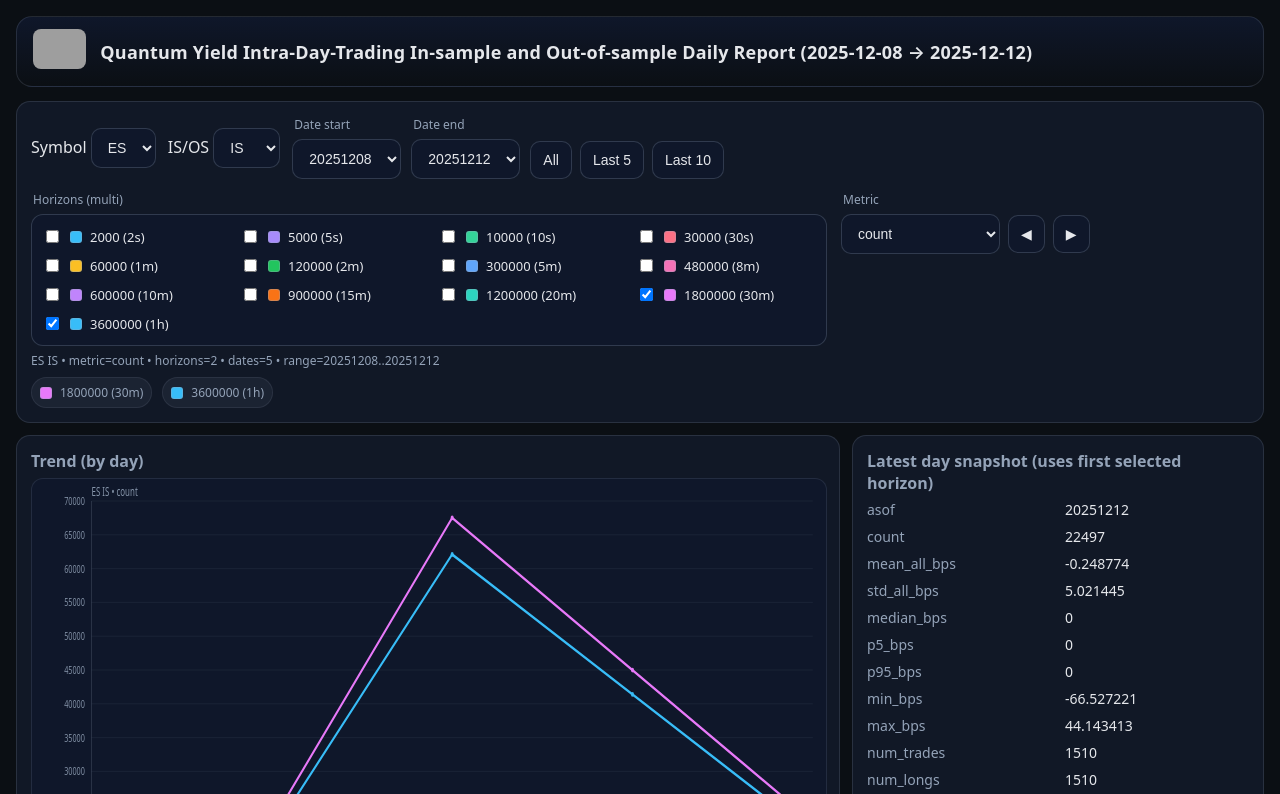
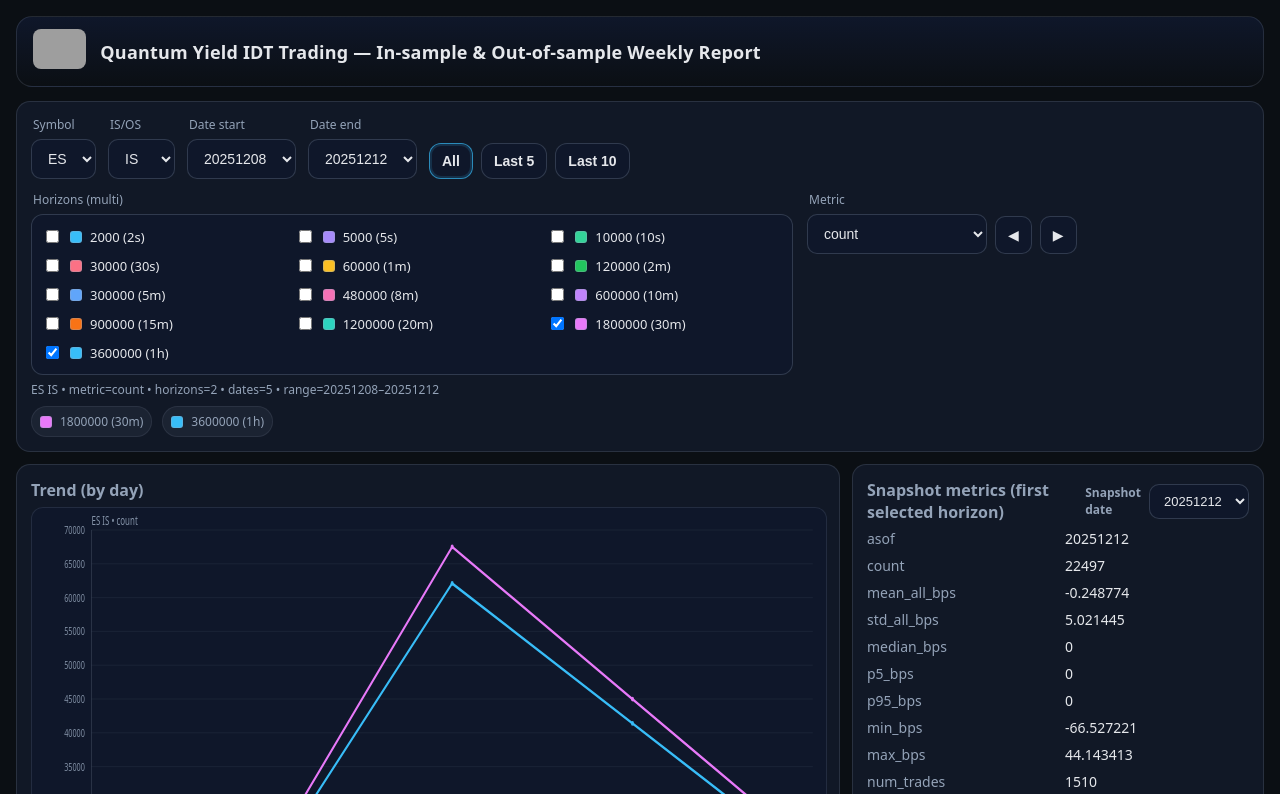
Before and after one commit to securitizer2021/QY-micro-testing, a plain HTML site: page index.html in a window 1280 px wide. Both pictures are taken after a click on the button "All". Shown: the top 794 px of the page. Drawn offline with Linux system fonts and the light colour scheme; grey boxes are pictures that could not be loaded.

Commit message:
Update index.html
minor formatting revision

```diff
--- a/index.html
+++ b/index.html
@@ -3,7 +3,8 @@
 <head>
 <meta charset="utf-8"/>
 <meta name="viewport" content="width=device-width,initial-scale=1"/>
-<title>PnL Trend Report</title>
+
+<title>Quantum Yield IDT Trading In-sample and Out-of-sample Weekly Report</title>
 
 <style>
 :root{
@@ -21,11 +22,11 @@ body{
 }
 .wrap{max-width:1480px;margin:0 auto;padding:16px}
 
-/* ===== Header (NEW) ===== */
+/* ===== Header ===== */
 .hdr{
   display:flex;
   align-items:center;
-  justify-content:space-between;
+  justify-content:flex-start;
   gap:16px;
   padding:12px 16px;
   margin-bottom:14px;
@@ -50,39 +51,8 @@ body{
   color:var(--text);
   letter-spacing:.2px;
 }
-/* connection status pill (kept for compatibility, but not shown since Offline removed) */
-.status-pill{
-  display:flex;
-  align-items:center;
-  gap:8px;
-  padding:6px 12px;
-  border-radius:999px;
-  font-size:13px;
-  font-weight:600;
-  border:1px solid rgba(148,163,184,.25);
-  background:#0f172a;
-  color:var(--muted);
-}
-.status-pill .dot{
-  width:8px;
-  height:8px;
-  border-radius:50%;
-  background:#64748b;
-}
-.status-pill.live{
-  color:#22c55e;
-  border-color:rgba(34,197,94,.5);
-}
-.status-pill.live .dot{
-  background:#22c55e;
-  box-shadow:0 0 6px rgba(34,197,94,.8);
-}
-.status-pill.stop{
-  color:#f87171;
-  border-color:rgba(248,113,113,.45);
-}
-.status-pill.stop .dot{ background:#f87171; }
 
+/* ===== Panels / Controls ===== */
 .panel{
   background:var(--panel);
   border:1px solid rgba(148,163,184,.18);
@@ -90,7 +60,24 @@ body{
   padding:14px;
   margin-bottom:12px;
 }
-.row{display:flex;gap:12px;flex-wrap:wrap;align-items:center}
+.row{
+  display:flex;
+  gap:12px;
+  flex-wrap:wrap;
+  align-items:flex-end; /* ✅ baseline-align all controls */
+}
+
+/* make label blocks behave consistently */
+.ctrl{
+  display:flex;
+  flex-direction:column;
+  gap:6px;
+}
+.ctrl label{
+  font-size:12px;
+  color:var(--muted);
+  margin-left:2px;
+}
 select,button{
   background:#0f172a;
   color:var(--text);
@@ -125,7 +112,7 @@ svg{
   flex-wrap:wrap;
 }
 
-/* wider horizon selector + no scrolling + multi-column wrap */
+/* ✅ horizons: 3 columns */
 .hzList{
   background:#0f172a;
   border:1px solid rgba(148,163,184,.25);
@@ -135,13 +122,20 @@ svg{
   max-height:none;
   overflow:visible;
 
-  min-width:560px;
+  min-width:740px;
 
   display:grid;
-  grid-template-columns:repeat(4, minmax(180px, 1fr));
+  grid-template-columns:repeat(3, minmax(210px, 1fr));
   column-gap:18px;
   row-gap:6px;
 }
+@media (max-width: 1100px){
+  .hzList{
+    grid-template-columns:repeat(2, minmax(220px, 1fr));
+    min-width:560px;
+  }
+}
+
 .hzItem{
   display:flex;
   align-items:center;
@@ -188,12 +182,20 @@ svg{
 }
 .muted{color:var(--muted)}
 
-/* ===== Date range box (NEW) ===== */
-.dateBox{
+/* quick range buttons */
+.btnRow{
   display:flex;
-  gap:10px;
+  gap:8px;
   align-items:flex-end;
-  flex-wrap:wrap;
+}
+.btnPill{
+  padding:9px 12px;
+  border-radius:12px;
+  font-weight:600;
+}
+.btnPill.active{
+  border-color:rgba(56,189,248,.7);
+  box-shadow:0 0 0 2px rgba(56,189,248,.15) inset;
 }
 </style>
 </head>
@@ -201,49 +203,56 @@ svg{
 <body>
 <div class="wrap">
 
-  <!-- ===== Header (NEW) ===== -->
+  <!-- ===== Header ===== -->
   <div class="hdr">
     <div class="brand">
       <a href="https://quantumyield.ai" target="_blank" rel="noopener">
         <img src="https://quantumyield.ai/logo.jpg" alt="Quantum Yield Logo">
       </a>
-      <h1 id="pageTitle">Quantum Yield Intra-Day-Trading Daily In and out Sample Testing</h1>
+      <h1 id="pageTitle">Quantum Yield IDT Trading — In-sample & Out-of-sample Weekly Report</h1>
     </div>
-    <!-- Offline button removed -->
   </div>
 
+  <!-- ===== Controls ===== -->
   <div class="panel">
     <div class="row">
-      <label>Symbol <select id="sym"></select></label>
-      <label>IS/OS <select id="tag"><option>IS</option><option>OS</option></select></label>
 
-      <!-- ===== Date Range (NEW) ===== -->
-      <div class="dateBox">
-        <div>
-          <div class="muted" style="font-size:12px;margin:0 0 6px 2px;">Date start</div>
-          <select id="dateStart"></select>
-        </div>
-        <div>
-          <div class="muted" style="font-size:12px;margin:0 0 6px 2px;">Date end</div>
-          <select id="dateEnd"></select>
-        </div>
-        <div style="display:flex; gap:8px; align-items:center; margin-top:18px;">
-          <button id="dateAll" type="button">All</button>
-          <button id="date5" type="button">Last 5</button>
-          <button id="date10" type="button">Last 10</button>
-        </div>
+      <div class="ctrl">
+        <label>Symbol</label>
+        <select id="sym"></select>
       </div>
 
-      <div class="hzBox">
+      <div class="ctrl">
+        <label>IS/OS</label>
+        <select id="tag"><option>IS</option><option>OS</option></select>
+      </div>
+
+      <div class="ctrl">
+        <label>Date start</label>
+        <select id="dateStart"></select>
+      </div>
+
+      <div class="ctrl">
+        <label>Date end</label>
+        <select id="dateEnd"></select>
+      </div>
+
+      <div class="btnRow">
+        <button id="btnAll" class="btnPill">All</button>
+        <button id="btnLast5" class="btnPill">Last 5</button>
+        <button id="btnLast10" class="btnPill">Last 10</button>
+      </div>
+
+      <div class="hzBox" style="width:100%;">
         <div>
           <div class="muted" style="font-size:12px;margin:0 0 6px 2px;">Horizons (multi)</div>
           <div id="hzList" class="hzList"></div>
         </div>
 
-        <div>
+        <div style="min-width:320px;">
           <label class="muted" style="font-size:12px;display:block;margin:0 0 6px 2px;">Metric</label>
           <div class="row" style="gap:8px;">
-            <select id="metric"></select>
+            <select id="metric" style="min-width:180px;"></select>
             <button id="prev">◀</button>
             <button id="next">▶</button>
           </div>
@@ -270,8 +279,12 @@ svg{
     </div>
 
     <div class="panel">
-      <div style="color:var(--muted);font-weight:600;margin-bottom:6px">
-        Latest day snapshot (uses first selected horizon)
+      <div style="color:var(--muted);font-weight:600;margin-bottom:6px;display:flex;justify-content:space-between;align-items:center;gap:10px;">
+        <span>Snapshot metrics (first selected horizon)</span>
+        <span style="display:flex;align-items:center;gap:8px;">
+          <span class="muted" style="font-size:12px;">Snapshot date</span>
+          <select id="snapDate" style="padding:8px 10px;font-size:13px;"></select>
+        </span>
       </div>
       <div class="kv" id="kpi"></div>
     </div>
@@ -292,26 +305,10 @@ const COLORS = [
 
 // authoritative metric order (same as CSV)
 const CSV_METRIC_ORDER = [
-  "count",
-  "mean_all_bps",
-  "std_all_bps",
-  "median_bps",
-  "p5_bps",
-  "p95_bps",
-  "min_bps",
-  "max_bps",
-  "num_trades",
-  "num_longs",
-  "num_shorts",
-  "mean_trades_bps",
-  "mean_long_bps",
-  "mean_short_bps",
-  "win_rate",
-  "long_win_rate",
-  "short_win_rate",
-  "sharpe",
-  "sortino",
-  "kelly"
+  "count","mean_all_bps","std_all_bps","median_bps","p5_bps","p95_bps",
+  "min_bps","max_bps","num_trades","num_longs","num_shorts",
+  "mean_trades_bps","mean_long_bps","mean_short_bps",
+  "win_rate","long_win_rate","short_win_rate","sharpe","sortino","kelly"
 ];
 
 function uniq(a){ return [...new Set(a)]; }
@@ -326,6 +323,14 @@ function fmt(x){
 }
 function status(s){ $("status").textContent=s; }
 
+function horizonLabel(ms){
+  const s = ms/1000;
+  if(s < 60) return `${Math.round(s)}s`;
+  const m = s/60;
+  if(m < 60) return `${Math.round(m)}m`;
+  return `${Math.round(m/60)}h`;
+}
+
 function selection(){
   const sym = $("sym").value;
   const tag = $("tag").value;
@@ -334,133 +339,28 @@ function selection(){
   const hz = [...document.querySelectorAll('input[name="hzcb"]:checked')].map(el => Number(el.value));
   hz.sort((a,b)=>a-b);
 
-  return { sym, tag, metric, horizons: hz };
+  const ds = $("dateStart").value;
+  const de = $("dateEnd").value;
+
+  return { sym, tag, metric, horizons: hz, dateStart: ds, dateEnd: de };
 }
 
-function horizonLabel(ms){
-  const s = ms/1000;
-  if(s < 60) return `${Math.round(s)}s`;
-  const m = s/60;
-  if(m < 60) return `${Math.round(m)}m`;
-  return `${Math.round(m/60)}h`;
+/* ---------- dates helpers (per sym/tag) ---------- */
+function allDatesFor(sym, tag){
+  return uniq(DATA.filter(d => d.symbol===sym && d.tag===tag).map(d => d.asof)).sort();
 }
-
-/* ===== Date Range helpers (NEW) ===== */
-let DATE_RANGE = { start: null, end: null };
-
-function getSelectedDateRange(){
-  const ds = $("dateStart");
-  const de = $("dateEnd");
-  const s = ds ? ds.value : null;
-  const e = de ? de.value : null;
-  if(!s || !e) return { start: s, end: e };
-  return (s <= e) ? { start: s, end: e } : { start: e, end: s };
+function clampEndGteStart(){
+  const ds = $("dateStart").value;
+  const de = $("dateEnd").value;
+  if(de < ds){
+    $("dateEnd").value = ds; // ✅ enforce end >= start
+  }
 }
-function inRange(d, start, end){
-  if(start && d < start) return false;
-  if(end && d > end) return false;
-  return true;
-}
-function fmtYYYYMMDD(s){
-  if(!s || String(s).length !== 8) return String(s || "");
-  return `${s.slice(0,4)}-${s.slice(4,6)}-${s.slice(6,8)}`;
-}
-function updateTitleForRange(start, end){
-  const base = "Quantum Yield Intra-Day-Trading In-sample and Out-of-sample Daily Report";
-  if(!start || !end){
-    document.title = base;
-    const h = $("pageTitle");
-    if(h) h.textContent = base;
-    return;
-  }
-  const full = `${base} (${fmtYYYYMMDD(start)} → ${fmtYYYYMMDD(end)})`;
-  document.title = full;
-  const h = $("pageTitle");
-  if(h) h.textContent = full;
-}
-
-/* ===== Enforce end >= start (NEW) ===== */
-function enforceDateConstraint(){
-  const ds = $("dateStart");
-  const de = $("dateEnd");
-  if(!ds || !de) return;
-
-  // snap end forward if needed
-  if(de.value < ds.value){
-    de.value = ds.value;
-  }
-
-  // disable invalid end options
-  [...de.options].forEach(opt => {
-    opt.disabled = (opt.value < ds.value);
-  });
-}
-
-function refreshDateRangeSelectors(rows){
-  const dates = uniq(rows.map(r => String(r.asof))).sort();
-  const ds = $("dateStart"), de = $("dateEnd");
-  if(!ds || !de) return;
-
-  ds.innerHTML = dates.map(d => `<option value="${d}">${d}</option>`).join("");
-  de.innerHTML = dates.map(d => `<option value="${d}">${d}</option>`).join("");
-
-  // keep prior selection if possible
-  const prev = DATE_RANGE;
-  const start = (prev.start && dates.includes(prev.start)) ? prev.start : (dates[0] || "");
-  const end   = (prev.end   && dates.includes(prev.end))   ? prev.end   : (dates[dates.length-1] || "");
-
-  ds.value = start;
-  de.value = end;
-
-  // enforce end >= start
-  enforceDateConstraint();
-
-  DATE_RANGE = getSelectedDateRange();
-  updateTitleForRange(DATE_RANGE.start, DATE_RANGE.end);
-
-  ds.onchange = () => {
-    enforceDateConstraint();
-    DATE_RANGE = getSelectedDateRange();
-    updateTitleForRange(DATE_RANGE.start, DATE_RANGE.end);
-    render();
-  };
-  de.onchange = () => {
-    enforceDateConstraint();
-    DATE_RANGE = getSelectedDateRange();
-    updateTitleForRange(DATE_RANGE.start, DATE_RANGE.end);
-    render();
-  };
-
-  const btnAll = $("dateAll"), btn5 = $("date5"), btn10 = $("date10");
-  if(btnAll) btnAll.onclick = () => {
-    if(!dates.length) return;
-    ds.value = dates[0];
-    de.value = dates[dates.length-1];
-    enforceDateConstraint();
-    DATE_RANGE = getSelectedDateRange();
-    updateTitleForRange(DATE_RANGE.start, DATE_RANGE.end);
-    render();
-  };
-  if(btn5) btn5.onclick = () => {
-    if(!dates.length) return;
-    const n = Math.min(5, dates.length);
-    ds.value = dates[dates.length-n];
-    de.value = dates[dates.length-1];
-    enforceDateConstraint();
-    DATE_RANGE = getSelectedDateRange();
-    updateTitleForRange(DATE_RANGE.start, DATE_RANGE.end);
-    render();
-  };
-  if(btn10) btn10.onclick = () => {
-    if(!dates.length) return;
-    const n = Math.min(10, dates.length);
-    ds.value = dates[dates.length-n];
-    de.value = dates[dates.length-1];
-    enforceDateConstraint();
-    DATE_RANGE = getSelectedDateRange();
-    updateTitleForRange(DATE_RANGE.start, DATE_RANGE.end);
-    render();
-  };
+function filteredDates(sym, tag){
+  const ds = $("dateStart").value;
+  const de = $("dateEnd").value;
+  const all = allDatesFor(sym, tag);
+  return all.filter(d => d >= ds && d <= de);
 }
 
 /* ---------- selectors ---------- */
@@ -468,16 +368,37 @@ function buildSelectors(){
   const syms = uniq(DATA.map(d=>d.symbol)).sort();
   $("sym").innerHTML = syms.map(s=>`<option>${s}</option>`).join("");
   $("sym").value = syms.includes("ES") ? "ES" : syms[0];
+
+  refreshAllForSymTag(true);
+}
+
+function refreshAllForSymTag(resetQuickButtons){
+  const sym = $("sym").value;
+  const tag = $("tag").value;
+
+  // dates
+  const dates = allDatesFor(sym, tag);
+  $("dateStart").innerHTML = dates.map(d=>`<option value="${d}">${d}</option>`).join("");
+  $("dateEnd").innerHTML   = dates.map(d=>`<option value="${d}">${d}</option>`).join("");
+
+  // default: full range
+  if(dates.length){
+    $("dateStart").value = dates[0];
+    $("dateEnd").value = dates[dates.length-1];
+  }
+
+  if(resetQuickButtons){
+    setQuickActive("all");
+  }
+
   refreshHZMetric();
 }
 
+/* ---------- horizons + metrics ---------- */
 function refreshHZMetric(){
   const sym = $("sym").value;
   const tag = $("tag").value;
   const rows = DATA.filter(d=>d.symbol===sym && d.tag===tag);
-
-  // (NEW) refresh date range options for current selection
-  refreshDateRangeSelectors(rows);
 
   // horizons
   const hzs = uniq(rows.map(d=>d.horizon_ms)).sort((a,b)=>a-b);
@@ -516,6 +437,30 @@ function refreshHZMetric(){
   $("metric").innerHTML = METRICS.map(m=>`<option>${m}</option>`).join("");
   $("metric").value = METRICS[0] || "";
 
+  // snapDate list depends on date range; initialize in render()
+  render();
+}
+
+/* ---------- quick buttons ---------- */
+function setQuickActive(which){
+  ["btnAll","btnLast5","btnLast10"].forEach(id=>$(id).classList.remove("active"));
+  if(which==="all") $("btnAll").classList.add("active");
+  if(which==="last5") $("btnLast5").classList.add("active");
+  if(which==="last10") $("btnLast10").classList.add("active");
+}
+
+function applyRangeLastN(n){
+  const sym = $("sym").value;
+  const tag = $("tag").value;
+  const dates = allDatesFor(sym, tag);
+  if(!dates.length) return;
+
+  const start = dates[Math.max(0, dates.length - n)];
+  const end = dates[dates.length - 1];
+
+  $("dateStart").value = start;
+  $("dateEnd").value = end;
+  clampEndGteStart();
   render();
 }
 
@@ -568,6 +513,19 @@ function niceTicks(min, max, n=6){
   return { min: niceMin, max: niceMax, ticks };
 }
 
+/* ---------- snapshot date list ---------- */
+function refreshSnapDateList(datesInRange){
+  const prev = $("snapDate").value;
+  $("snapDate").innerHTML = datesInRange.map(d=>`<option value="${d}">${d}</option>`).join("");
+
+  // keep previous if still valid, else default to latest
+  if(prev && datesInRange.includes(prev)){
+    $("snapDate").value = prev;
+  } else if(datesInRange.length){
+    $("snapDate").value = datesInRange[datesInRange.length-1];
+  }
+}
+
 /* ---------- render ---------- */
 function render(){
   const {sym, tag, metric, horizons} = selection();
@@ -590,34 +548,38 @@ function render(){
     return;
   }
 
+  // ✅ enforce end >= start
+  clampEndGteStart();
+
   renderLegend(horizons);
 
-  // X-axis dates for symbol/tag, filtered by selected date range (NEW)
-  const rng = getSelectedDateRange();
-  const dates = uniq(
-    DATA.filter(d => d.symbol===sym && d.tag===tag).map(d => String(d.asof))
-  ).sort().filter(d => inRange(d, rng.start, rng.end));
+  // dates filtered by range
+  const dates = filteredDates(sym, tag);
 
   if(!dates.length){
-    status("No dates found for selection (check date range).");
+    status("No dates in selected range.");
     svg.innerHTML = "";
     $("kpi").innerHTML = "";
+    $("snapDate").innerHTML = "";
     return;
   }
 
+  // update snapshot date dropdown based on range
+  refreshSnapDateList(dates);
+
   const dateIndex = new Map(dates.map((d,i)=>[d,i]));
 
-  // Per-horizon finite points within range
+  // Per-horizon finite points (only within range)
   const seriesMap = new Map();
   horizons.forEach(hz => {
     const rows = DATA
-      .filter(d => d.symbol===sym && d.tag===tag && d.horizon_ms===hz)
-      .sort((a,b)=>String(a.asof).localeCompare(String(b.asof)));
+      .filter(d => d.symbol===sym && d.tag===tag && d.horizon_ms===hz && d.asof >= dates[0] && d.asof <= dates[dates.length-1])
+      .sort((a,b)=>a.asof.localeCompare(b.asof));
     const pts = rows.map(r => ({
-      asof: String(r.asof),
+      asof: r.asof,
       y: Number(r[metric]),
       raw: r
-    })).filter(p => Number.isFinite(p.y) && inRange(p.asof, rng.start, rng.end));
+    })).filter(p => Number.isFinite(p.y));
     seriesMap.set(hz, pts);
   });
 
@@ -638,10 +600,7 @@ function render(){
   const yTicks = ticksObj.ticks;
 
   const W=1200, H=470;
-
-  // bottom margin ensures x labels stay inside the frame
   const m={l:90,r:20,t:22,b:110};
-
   const pw=W-m.l-m.r, ph=H-m.t-m.b;
 
   const X = (date) => {
@@ -659,7 +618,7 @@ function render(){
     `;
   }).join("");
 
-  // x labels anchored to axis baseline (inside margin), edge-anchored + clamped
+  // x labels: edge-anchored + clamped inside frame
   const xLabelY = (H - m.b) + 28;
   const xPad = 6;
   const xMin = m.l + xPad;
@@ -667,7 +626,6 @@ function render(){
 
   const xLabels = dates.map((d, i) => {
     let x = X(d);
-
     if (x < xMin) x = xMin;
     if (x > xMax) x = xMax;
 
@@ -681,7 +639,7 @@ function render(){
              fill="rgba(148,163,184,.95)">${d}</text>`;
   }).join("");
 
-  // colors stable by horizon order
+  // colors stable by horizon order (global for sym/tag)
   const rowsForColorIndex = DATA.filter(d=>d.symbol===sym && d.tag===tag);
   const allHzSorted = uniq(rowsForColorIndex.map(d=>d.horizon_ms)).sort((a,b)=>a-b);
 
@@ -720,7 +678,6 @@ function render(){
     });
   });
 
-  // axes (x-axis baseline at H - m.b)
   svg.innerHTML = `
     <rect x="0" y="0" width="${W}" height="${H}" fill="transparent"></rect>
     ${gridLines}
@@ -735,23 +692,29 @@ function render(){
     ${points}
   `;
 
-  status(`${sym} ${tag} • metric=${metric} • horizons=${horizons.length} • dates=${dates.length} • range=${rng.start||"—"}..${rng.end||"—"}`);
+  status(`${sym} ${tag} • metric=${metric} • horizons=${horizons.length} • dates=${dates.length} • range=${dates[0]}–${dates[dates.length-1]}`);
 
-  // snapshot keys in exact CSV order (asof + METRICS)
+  /* ===== KPI snapshot for selected snapDate + first selected horizon ===== */
   const firstHz = horizons[0];
-  const snapRows = DATA
-    .filter(d => d.symbol===sym && d.tag===tag && d.horizon_ms===firstHz && inRange(String(d.asof), rng.start, rng.end))
-    .sort((a,b)=>String(a.asof).localeCompare(String(b.asof)));
-  const last = snapRows[snapRows.length-1] || null;
+  const snapDate = $("snapDate").value;
 
-  if(last){
+  // metrics list based on sym/tag availability (unchanged)
+  const rowsAll = DATA.filter(d=>d.symbol===sym && d.tag===tag);
+  const rowsThisHz = rowsAll.filter(d=>d.horizon_ms===firstHz);
+
+  // ensure METRICS uses CSV order and only existing numeric
+  METRICS = CSV_METRIC_ORDER.filter(k => rowsAll.some(r => Number.isFinite(Number(r[k]))));
+
+  const row = rowsThisHz.find(d => d.asof === snapDate) || null;
+
+  if(row){
     const SNAPSHOT_KEYS = ["asof"].concat(METRICS);
     $("kpi").innerHTML = SNAPSHOT_KEYS
-      .filter(k=>k in last)
-      .map(k=>`<div>${k}</div><div>${fmt(last[k])}</div>`)
+      .filter(k=>k in row)
+      .map(k=>`<div>${k}</div><div>${fmt(row[k])}</div>`)
       .join("");
   } else {
-    $("kpi").innerHTML = `<div class="muted">No snapshot rows for first selected horizon in range.</div>`;
+    $("kpi").innerHTML = `<div class="muted">No snapshot row for ${snapDate} (first horizon ${firstHz}).</div>`;
   }
 
   // tooltip hover
@@ -804,11 +767,29 @@ async function main(){
 
   buildSelectors();
 
-  $("sym").onchange = refreshHZMetric;
-  $("tag").onchange = refreshHZMetric;
+  $("sym").onchange = () => refreshAllForSymTag(true);
+  $("tag").onchange = () => refreshAllForSymTag(true);
+
+  $("dateStart").onchange = () => { clampEndGteStart(); setQuickActive(""); render(); };
+  $("dateEnd").onchange   = () => { clampEndGteStart(); setQuickActive(""); render(); };
+
   $("metric").onchange = render;
   $("prev").onclick = () => cycleMetric(-1);
   $("next").onclick = () => cycleMetric(1);
+
+  $("snapDate").onchange = render;
+
+  $("btnAll").onclick = () => {
+    const sym = $("sym").value, tag = $("tag").value;
+    const dates = allDatesFor(sym, tag);
+    if(!dates.length) return;
+    $("dateStart").value = dates[0];
+    $("dateEnd").value = dates[dates.length-1];
+    setQuickActive("all");
+    render();
+  };
+  $("btnLast5").onclick = () => { setQuickActive("last5"); applyRangeLastN(5); };
+  $("btnLast10").onclick = () => { setQuickActive("last10"); applyRangeLastN(10); };
 }
 main();
 </script>
```
